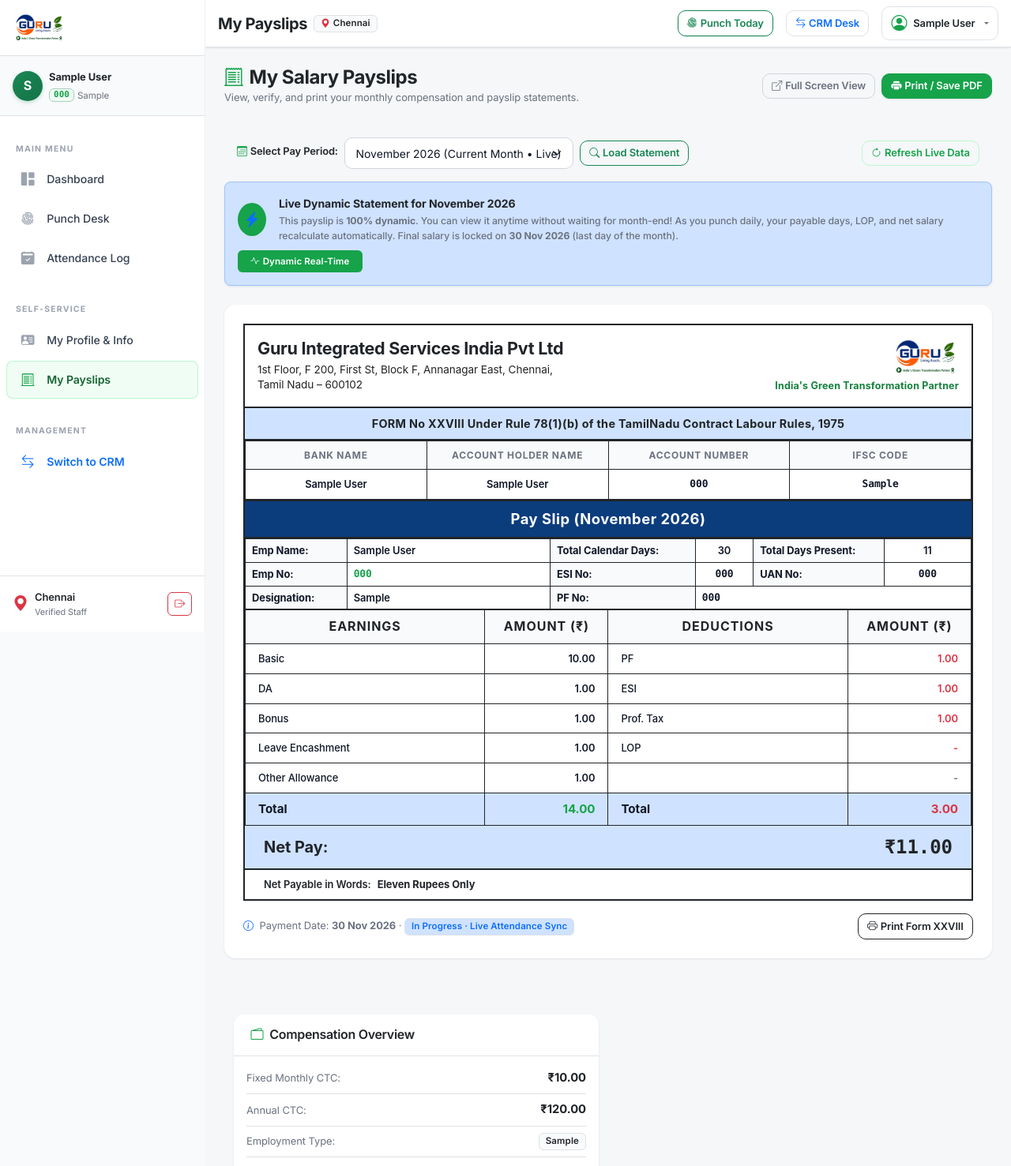
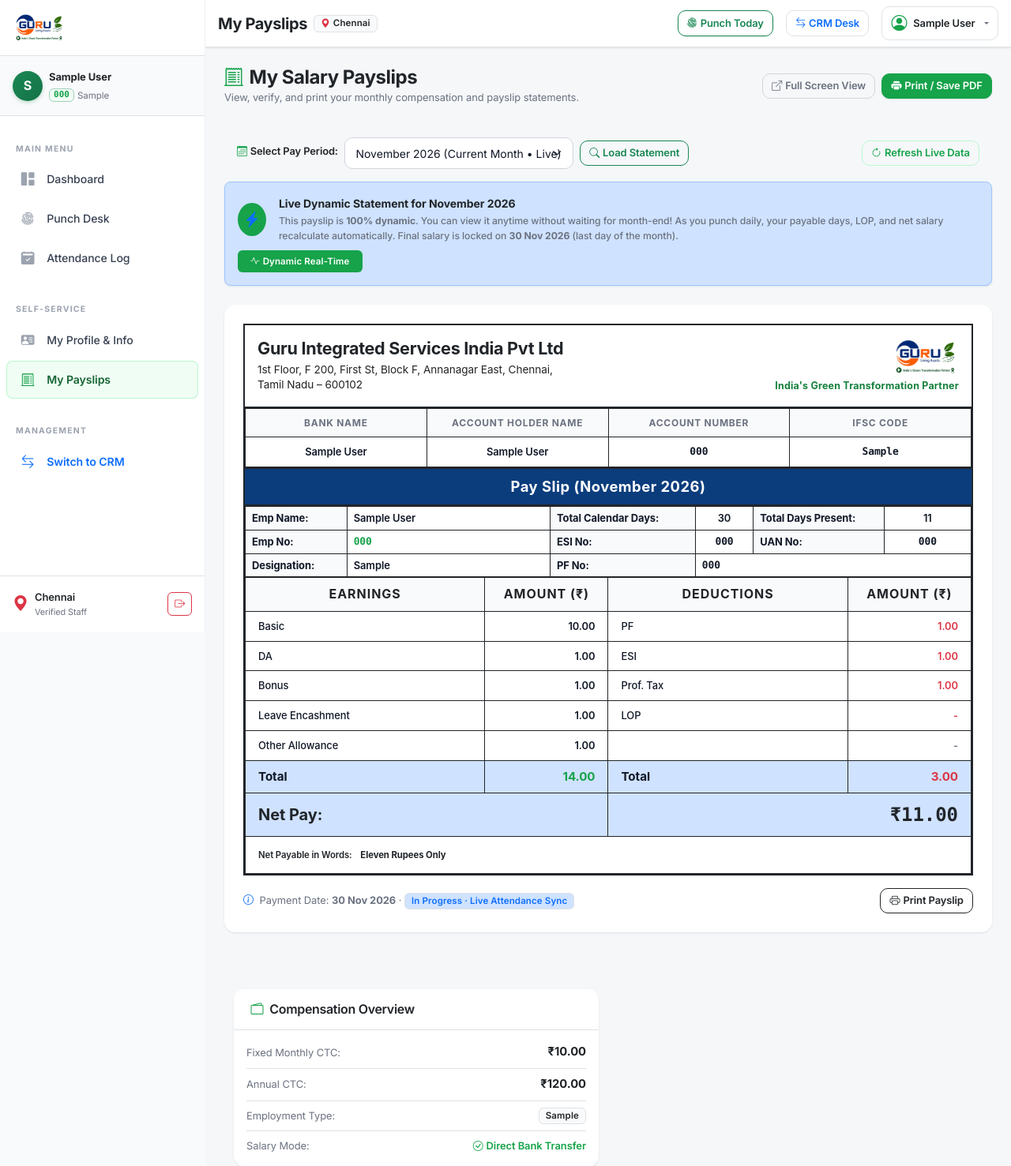
Before and after one commit to chennaiguruindia-art/Guru_CRM, a Laravel app: page /portal/payslips in a window 1280 px wide. Shown: the top 1477 px of the page at 79% size. Run offline with Laravel 12, Linux system fonts and the light colour scheme; a user stored in the database is signed in; data comes from the database, SQL or seed files in the repository; tables that the repository leaves empty hold one stand-in row (values such as "Sample post").

Commit message:
Remove FORM No XXVIII subtitle bar and close table bottom cleanly with unified borders

```diff
--- a/resources/views/portal/payslips.blade.php
+++ b/resources/views/portal/payslips.blade.php
@@ -205,11 +205,6 @@
                     </tr>
                 </table>
 
-                <!-- 2. Statutory Subtitle Bar -->
-                <div class="text-center py-2 px-1 fw-bold text-dark border-bottom border-2 border-dark" style="background-color: #cfe2ff; font-size: 0.9rem; letter-spacing: 0.3px;">
-                    FORM No XXVIII Under Rule 78(1)(b) of the TamilNadu Contract Labour Rules, 1975
-                </div>
-
                 <!-- 3. Bank Details Grid (4 columns) -->
                 <div class="table-responsive mb-0">
                     <table class="table table-bordered border-dark mb-0 text-center small" style="border-collapse: collapse;">
@@ -316,20 +311,26 @@
                                 <td class="border border-dark py-2 px-3">Total</td>
                                 <td class="border border-dark py-2 px-3 text-end text-danger">{{ number_format($currentPayslip->total_deductions, 2) }}</td>
                             </tr>
+
+                            <!-- 7. Net Pay Highlighting Row -->
+                            <tr style="background-color: #cfe2ff;">
+                                <td colspan="2" class="border border-dark py-2 px-3 fw-bold fs-5 text-dark align-middle">
+                                    Net Pay:
+                                </td>
+                                <td colspan="2" class="border border-dark py-2 px-3 text-end fw-bold fs-4 text-dark font-monospace align-middle">
+                                    ₹{{ number_format($currentPayslip->net_salary, 2) }}
+                                </td>
+                            </tr>
+
+                            <!-- 8. Net Payable in Words Row (Cleanly Closes Document Bottom) -->
+                            <tr style="background-color: #ffffff;">
+                                <td colspan="4" class="border border-dark py-2.5 px-3 small fw-semibold text-dark">
+                                    <span>Net Payable in Words:</span>
+                                    <span class="text-dark fw-bold ms-2">{{ $currentPayslip->net_salary_in_words }}</span>
+                                </td>
+                            </tr>
                         </tbody>
                     </table>
-                </div>
-
-                <!-- 7. Net Pay Highlighting Bar -->
-                <div class="d-flex justify-content-between align-items-center py-2 px-3 px-md-4 border-bottom border-2 border-dark" style="background-color: #cfe2ff;">
-                    <span class="fw-bold fs-5 text-dark">Net Pay:</span>
-                    <span class="fw-bold fs-4 text-dark font-monospace">₹{{ number_format($currentPayslip->net_salary, 2) }}</span>
-                </div>
-
-                <!-- 8. Net Payable in Words -->
-                <div class="py-2 px-3 px-md-4 small fw-semibold bg-white d-flex align-items-center flex-wrap gap-2">
-                    <span class="text-dark">Net Payable in Words:</span>
-                    <span class="text-dark fw-bold">{{ $currentPayslip->net_salary_in_words }}</span>
                 </div>
             </div>
 
@@ -346,7 +347,7 @@
                 </div>
                 <div>
                     <button onclick="window.print()" class="btn btn-sm btn-outline-dark">
-                        <i class="bi bi-printer me-1"></i>Print Form XXVIII
+                        <i class="bi bi-printer me-1"></i>Print Payslip
                     </button>
                 </div>
             </div>
```
Also changed, not shown: resources/views/hrm/payslips.blade.php (+5 -5 lines), resources/views/portal/payslip-print.blade.php (+19 -18 lines).
